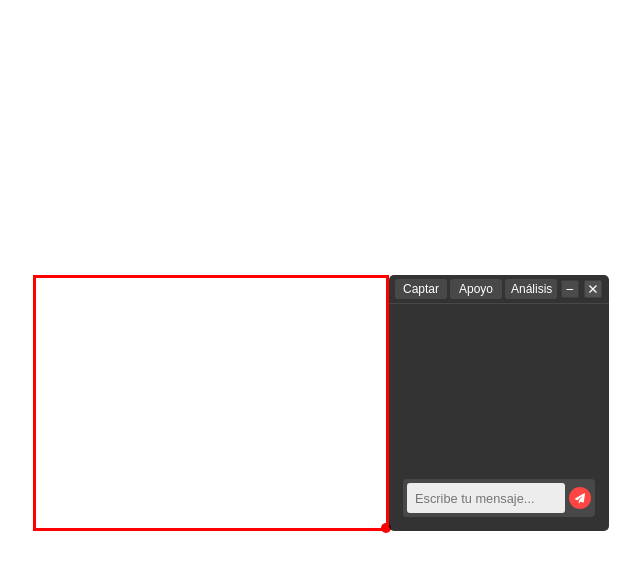
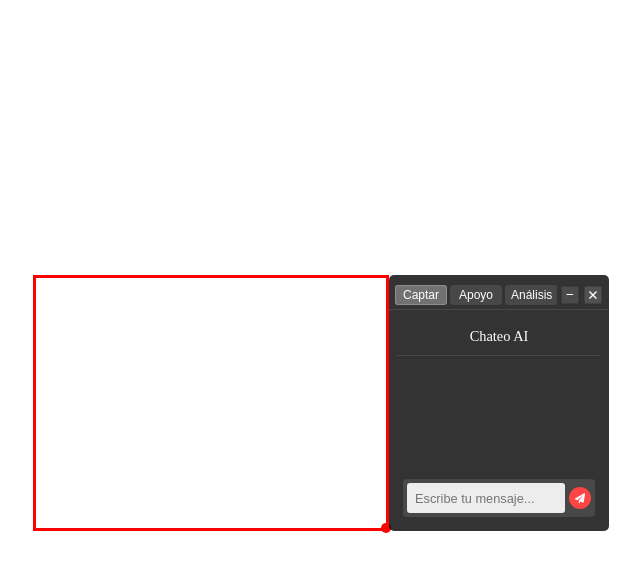
Before and after one commit to FelipesWilliams/PepeAi, an Electron app: page index.html in a window 1280 px wide. Both pictures are taken after a click on the button "Captar". Shown: the whole page, without its empty margins (432-1072 px from the left). Drawn offline with Linux system fonts and the light colour scheme; no server answers.

Commit message:
si señol

```diff
--- a/index.html
+++ b/index.html
@@ -126,6 +126,8 @@
             box-sizing: border-box;
             border-bottom: 1px solid rgba(255, 255, 255, 0.1);
             min-height: 28px;
+            padding-top: 10px;
+            overflow: visible;
         }
 
         .mode-buttons-group {
@@ -156,6 +158,62 @@
             background: rgba(255, 255, 255, 0.2);
         }
 
+        .mode-button.active {
+            background: rgba(255, 255, 255, 0.3);
+            box-shadow: inset 0 0 0 1px rgba(255, 255, 255, 0.2);
+        }
+
+        /* Estilos del tooltip */
+        .mode-button[data-tooltip] {
+            position: relative;
+        }
+
+        .mode-button[data-tooltip]::before,
+        .mode-button[data-tooltip]::after {
+            position: absolute;
+            opacity: 0;
+            visibility: hidden;
+            transition: opacity 0.3s ease, visibility 0.3s ease;
+            pointer-events: none;
+            z-index: 9999;
+        }
+
+        .mode-button[data-tooltip]::before {
+            content: "";
+            border: 6px solid transparent;
+            border-top-color: #333;
+            position: absolute;
+            bottom: 100%;
+            left: 50%;
+            transform: translateX(-50%);
+            margin-bottom: 5px;
+        }
+
+        .mode-button[data-tooltip]::after {
+            content: attr(data-tooltip);
+            background: #333;
+            color: white;
+            padding: 10px 15px;
+            border-radius: 4px;
+            font-size: 13px;
+            white-space: normal;
+            text-align: center;
+            width: 250px;
+            box-shadow: 0 2px 5px rgba(0, 0, 0, 0.2);
+            line-height: 1.4;
+            position: absolute;
+            bottom: 100%;
+            left: 50%;
+            transform: translateX(-50%);
+            margin-bottom: 15px;
+        }
+
+        .mode-button[data-tooltip]:hover::before,
+        .mode-button[data-tooltip]:hover::after {
+            opacity: 1;
+            visibility: visible;
+        }
+
         .control-buttons-group {
             display: flex;
             gap: 3px;
@@ -169,12 +227,75 @@
             display: flex;
             flex-direction: column;
             padding: 8px;
+            height: calc(100% - 48px);
+            overflow: hidden;
+        }
+
+        .chat-title {
+            color: white;
+            text-align: center;
+            padding: 10px 0;
+            font-size: 0.9em;
+            font-weight: 500;
+            border-bottom: 1px solid rgba(255, 255, 255, 0.1);
+            margin-bottom: 10px;
+            flex-shrink: 0;
         }
 
         #chat-history {
             flex-grow: 1;
             overflow-y: auto;
             margin-bottom: 8px;
+            padding: 10px;
+            display: flex;
+            flex-direction: column;
+            max-height: calc(100% - 120px);
+            scrollbar-width: thin;
+            scrollbar-color: rgba(255, 255, 255, 0.3) rgba(0, 0, 0, 0.2);
+        }
+
+        /* Estilo para la barra de desplazamiento en Chrome/Safari */
+        #chat-history::-webkit-scrollbar {
+            width: 8px;
+        }
+
+        #chat-history::-webkit-scrollbar-track {
+            background: rgba(0, 0, 0, 0.2);
+            border-radius: 4px;
+        }
+
+        #chat-history::-webkit-scrollbar-thumb {
+            background: rgba(255, 255, 255, 0.3);
+            border-radius: 4px;
+        }
+
+        #chat-history::-webkit-scrollbar-thumb:hover {
+            background: rgba(255, 255, 255, 0.4);
+        }
+
+        .chat-message {
+            background-color: #ff4444;
+            color: white;
+            padding: 10px 15px;
+            border-radius: 15px;
+            margin-bottom: 10px;
+            max-width: 85%;
+            align-self: flex-end;
+            word-wrap: break-word;
+            box-shadow: 0 2px 4px rgba(0,0,0,0.2);
+            position: relative;
+        }
+
+        .chat-message::after {
+            content: '';
+            position: absolute;
+            bottom: 0;
+            right: -10px;
+            width: 20px;
+            height: 20px;
+            background-color: #ff4444;
+            border-bottom-left-radius: 15px;
+            clip-path: polygon(0 0, 0% 100%, 100% 100%);
         }
 
         #chat-input-container {
@@ -185,6 +306,7 @@
             padding: 4px;
             align-items: center;
             margin: 0 6px 6px 6px;
+            flex-shrink: 0;
         }
 
         #chat-input {
@@ -298,6 +420,10 @@
                 min-width: 45px;
             }
         }
+
+        #message-container {
+            overflow: visible;
+        }
     </style>
 </head>
 <body>
@@ -308,13 +434,13 @@
             <div id="message-container">
                 <div id="message-controls" class="interactive-zone">
                     <div class="mode-buttons-group">
-                        <button class="mode-button interactive-zone" data-tooltip="Con esta opcion le enseñaras a la IA un proceso que quieres que se replique de la manera exacta">
+                        <button class="mode-button interactive-zone" data-tooltip="Con este modo lograras entrenar a la ia para que ayude a replicar el mismo proceso enseñandole o dandole indicaciones a otro usuario">
                             Captar
                         </button>
-                        <button class="mode-button interactive-zone" data-tooltip="Con este modo se te irá brindando apoyo, mostrandote y diciendote como manejar lo que necesites">
+                        <button class="mode-button interactive-zone" data-tooltip="Con este modo la AI te ayudara a cumplir el proceso que le mostraron para enseñarte">
                             Apoyo
                         </button>
-                        <button class="mode-button interactive-zone" data-tooltip="Modo para analizar, este proceso es más orientado para cámaras">
+                        <button class="mode-button interactive-zone" data-tooltip="Con este modo la IA enviara todo lo que alcanse analizar, ideal para camaras">
                             Análisis
                         </button>
                     </div>
@@ -324,6 +450,7 @@
                     </div>
                 </div>
                 <div id="message-window">
+                    <div class="chat-title">Chateo AI</div>
                     <div id="chat-history"></div>
                     <div id="chat-input-container" class="interactive-zone">
                         <input type="text" id="chat-input" placeholder="Escribe tu mensaje..." class="interactive-zone">
@@ -520,6 +647,18 @@
                 handleSendMessage();
             }
         });
+
+        // Agregar manejo de estados activos para los botones de modo
+        const modeButtons = document.querySelectorAll('.mode-button');
+
+        modeButtons.forEach(button => {
+            button.addEventListener('click', () => {
+                // Remover la clase active de todos los botones
+                modeButtons.forEach(btn => btn.classList.remove('active'));
+                // Agregar la clase active al botón clickeado
+                button.classList.add('active');
+            });
+        });
     </script>
 </body>
 </html>
```
